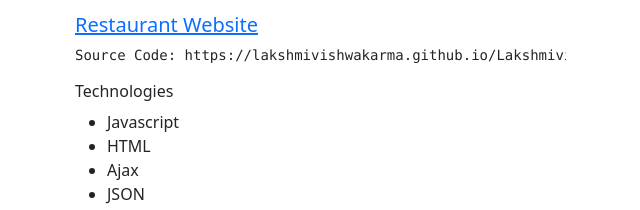
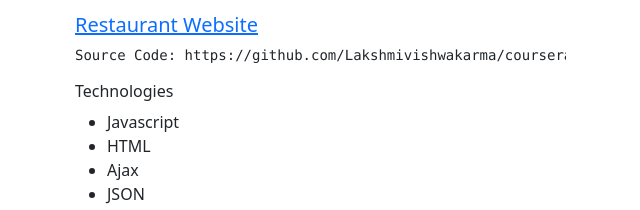
Before and after one commit to Lakshmivishwakarma/Lakshmivishwakarma.io, a plain HTML site: page index.html in a window 1280 px wide. Shown: the part 1365-1575 px from the top of the page, 7-647 px from the left. Drawn offline with nearby package versions, Linux system fonts and the light colour scheme.

Commit message:
URL corrected

```diff
--- a/index.html
+++ b/index.html
@@ -109,7 +109,7 @@
                                     target="_blank" rel="noreferrer"> Restaurant Website
                                 </a>
                             </h5>
-                            <pre>Source Code: https://lakshmivishwakarma.github.io/Lakshmivishwakarma.io</pre>
+                            <pre>Source Code: https://github.com/Lakshmivishwakarma/coursera-assignments/tree/main/restaurant</pre>
                             <h6>Technologies</h6>
                             <ul>
                                 <li>Javascript</li>
```
